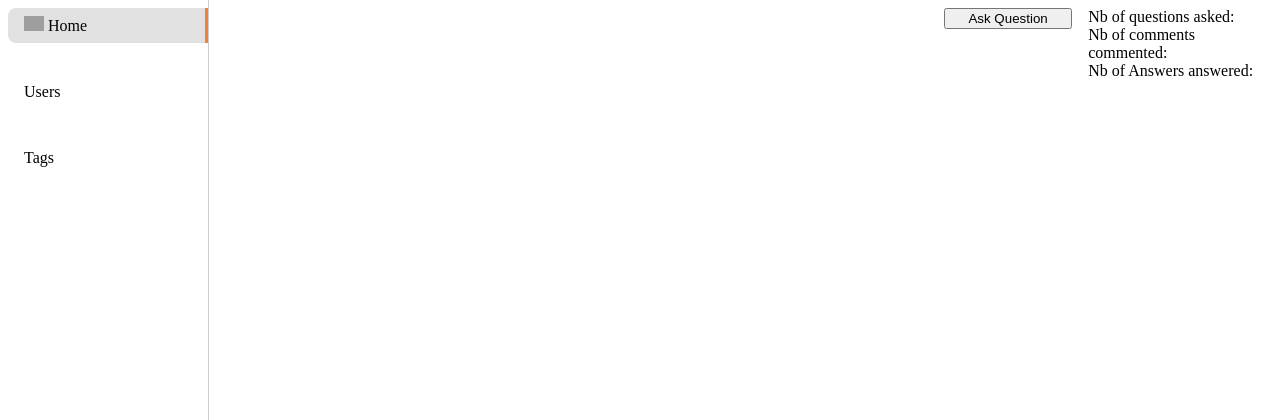
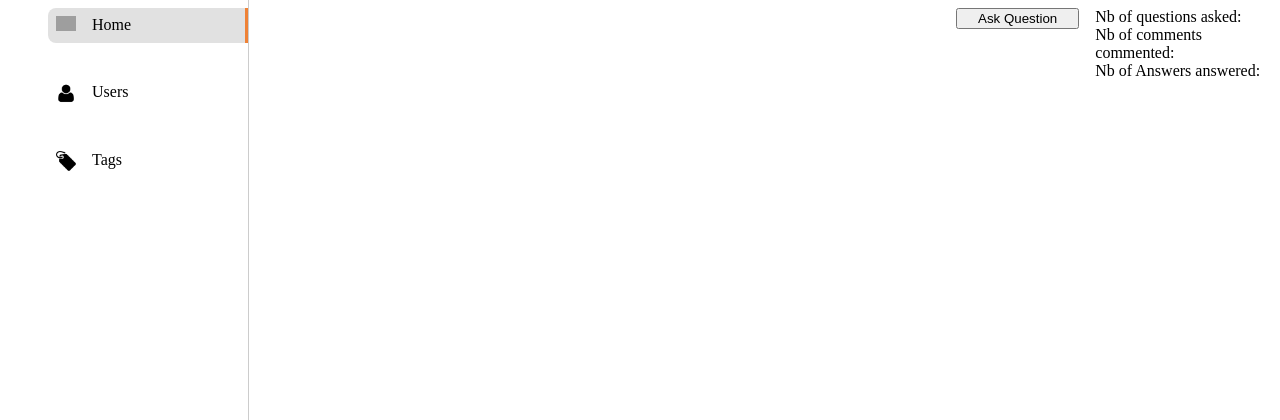
Before and after one commit to MisharyD/StackOverFlowClone, a PHP site: page / in a window 1280 px wide. Shown: the part 67-487 px from the top of the page. Run offline with PHP 8.4, Linux system fonts and the light colour scheme; grey boxes are pictures that could not be loaded.

Commit message:
add nav bar styling

```diff
--- a/index.php
+++ b/index.php
@@ -24,9 +24,9 @@
         <div class = "container">
             <div class = "left-body-container">
                 <ul class = "tab-container">
-                    <li class = "current-page tab"> <div><img src = "images/homeIcon.png" width = "20px" height = auto> Home </div> </li>
-                    <li class = "tab">Users</li>
-                    <li>Tags</li>
+                    <li class = "current-page tab"> <div><img src = "images/homeIcon.png" width = "20px" height = auto></div> <div>Home</div> </li>
+                    <li class = "tab"> <img src = "images/user.png" width = "20px" height = auto> <div> Users</div> </li>
+                    <li class = "tab"> <img src = "images/tag.png" width = "20px" height = auto> <div>Tags</div> </li>
                 </ul>
             </div>
 
--- a/styles/homeStyle.css
+++ b/styles/homeStyle.css
@@ -93,20 +93,21 @@ html, body
 .tab-container
 {
     margin:0px;
-    padding:0px;
     list-style: none;
     display: flex;
     flex-direction: column;
     gap:2em;
+
 }
 
+.tab
+{
+    display:flex;
+    padding:8px;
+    gap:1em
+}
 
-.tab-container li
-{
-    padding: 8px 16px;
-    width:200px;
-}
-.tab-container li:hover
+.tab:hover
 {
     background-color: #E1E1E1;
     border-top-left-radius: 8px;
```
Also changed, not shown: images/tag.png (added), images/user.png (added).
